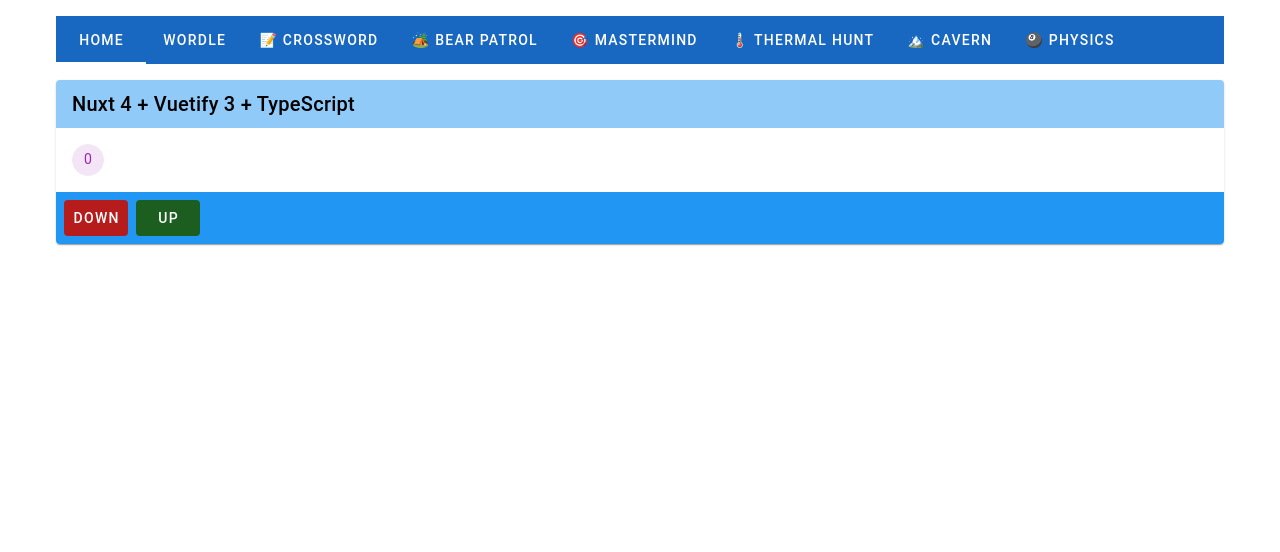
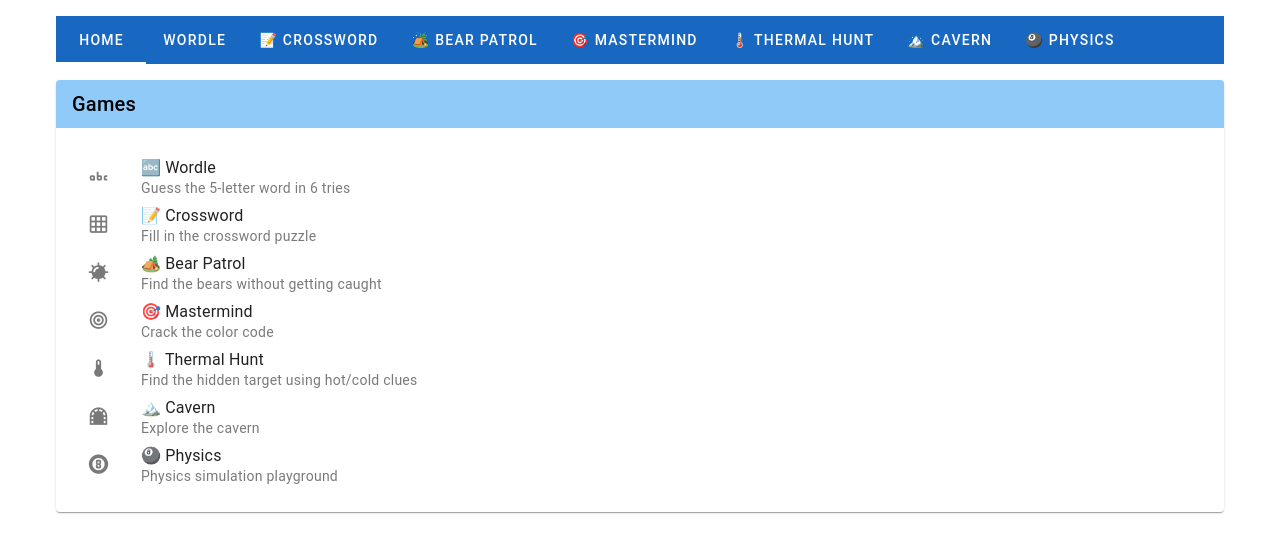
Before and after one commit to GrantErickson/Nuxt4Test, a Nuxt app in the folder Nuxt4Test.Web/: page / in a window 1280 px wide. Shown: the top 552 px of the page. Built offline with nearby package versions, Linux system fonts and the light colour scheme.

Commit message:
rework home page.

```diff
--- a/Nuxt4Test.Web/app/pages/index.vue
+++ b/Nuxt4Test.Web/app/pages/index.vue
@@ -1,28 +1,74 @@
 <template>
   <v-card>
-    <v-card-title class="bg-blue-lighten-3">
-      Nuxt 4 + Vuetify 3 + TypeScript
-    </v-card-title>
+    <v-card-title class="bg-blue-lighten-3">Games</v-card-title>
     <v-card-text class="pt-4">
-      <v-chip color="purple">{{ count }}</v-chip>
+      <v-list>
+        <v-list-item
+          v-for="game in games"
+          :key="game.route"
+          :to="game.route"
+          :prepend-icon="game.icon"
+        >
+          <v-list-item-title
+            >{{ game.emoji }} {{ game.name }}</v-list-item-title
+          >
+          <v-list-item-subtitle>{{ game.description }}</v-list-item-subtitle>
+        </v-list-item>
+      </v-list>
     </v-card-text>
-    <v-card-actions class="bg-blue">
-      <v-btn variant="flat" color="red-darken-4" @click="down">Down</v-btn>
-      <v-btn variant="flat" color="green-darken-4" @click="up">Up</v-btn>
-    </v-card-actions>
   </v-card>
 </template>
 
 <script setup lang="ts">
-const count = ref(0);
-
-function up() {
-  if (count.value < 9) count.value++;
-  else count.value = 0;
-}
-
-function down() {
-  if (count.value <= 0) count.value = 9;
-  else count.value--;
-}
+const games = [
+  {
+    name: "Wordle",
+    emoji: "🔤",
+    route: "/wordle",
+    icon: "mdi-alphabetical",
+    description: "Guess the 5-letter word in 6 tries",
+  },
+  {
+    name: "Crossword",
+    emoji: "📝",
+    route: "/crossword",
+    icon: "mdi-grid",
+    description: "Fill in the crossword puzzle",
+  },
+  {
+    name: "Bear Patrol",
+    emoji: "🏕️",
+    route: "/minesweeper",
+    icon: "mdi-mine",
+    description: "Find the bears without getting caught",
+  },
+  {
+    name: "Mastermind",
+    emoji: "🎯",
+    route: "/mastermind",
+    icon: "mdi-bullseye",
+    description: "Crack the color code",
+  },
+  {
+    name: "Thermal Hunt",
+    emoji: "🌡️",
+    route: "/thermalhunt",
+    icon: "mdi-thermometer",
+    description: "Find the hidden target using hot/cold clues",
+  },
+  {
+    name: "Cavern",
+    emoji: "🏔️",
+    route: "/cavern",
+    icon: "mdi-tunnel",
+    description: "Explore the cavern",
+  },
+  {
+    name: "Physics",
+    emoji: "🎱",
+    route: "/physics",
+    icon: "mdi-billiards",
+    description: "Physics simulation playground",
+  },
+];
 </script>
```
